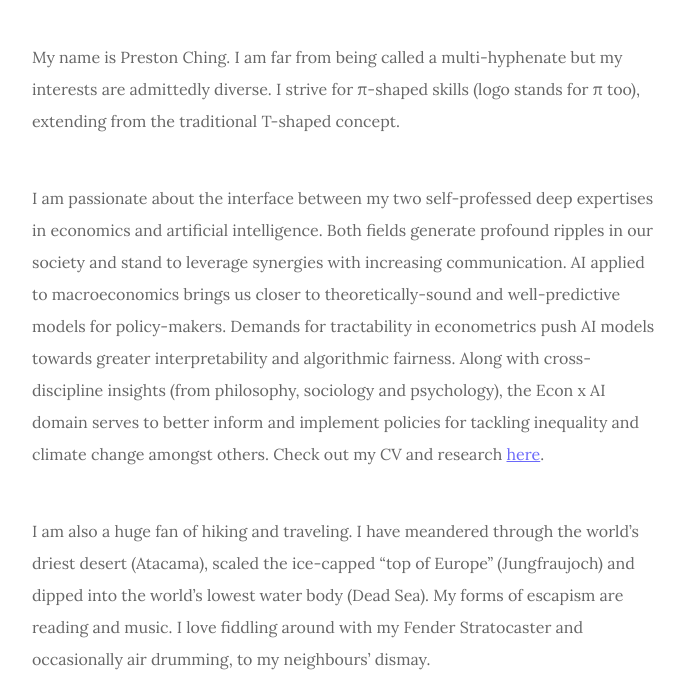
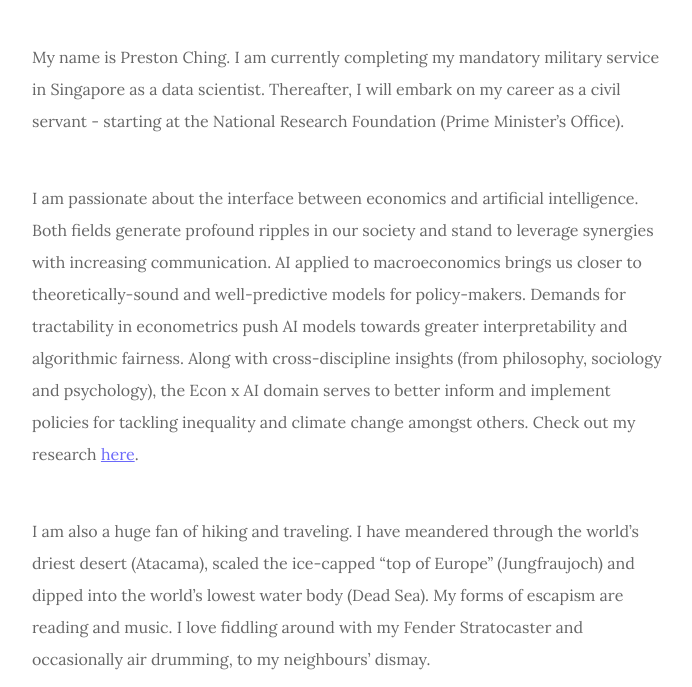
Before and after one commit to PrestonChing/prestonching.github.io, a Jekyll site: the page built from _pages/about.md, in a window 1280 px wide and 900 px high, scrolled down 476 px, cut to the strip 213-900 px from the top of the window. Shown: the whole strip, without its empty margins (293-985 px from the left). Built offline with Jekyll 4.4.1, drawn with Linux system fonts in a browser that asks for light colours.

Commit message:
edit about me

```diff
--- a/_pages/about.md
+++ b/_pages/about.md
@@ -5,8 +5,8 @@ permalink: /about/
 image: '/assets/img/About_Me.jpg'
 ---
 
-My name is Preston Ching. I am far from being called a multi-hyphenate but my interests are admittedly diverse. I strive for π-shaped skills (logo stands for π too), extending from the traditional T-shaped concept.
+My name is Preston Ching. I am currently completing my mandatory military service in Singapore as a data scientist. Thereafter, I will embark on my career as a civil servant - starting at the National Research Foundation (Prime Minister's Office).
 
-I am passionate about the interface between my two self-professed deep expertises in economics and artificial intelligence. Both fields generate profound ripples in our society and stand to leverage synergies with increasing communication. AI applied to macroeconomics brings us closer to theoretically-sound and well-predictive models for policy-makers. Demands for tractability in econometrics push AI models towards greater interpretability and algorithmic fairness. Along with cross-discipline insights (from philosophy, sociology and psychology), the Econ x AI domain serves to better inform and implement policies for tackling inequality and climate change amongst others. Check out my CV and research <a href="{{site.baseurl}}/cv/">here</a>.
+I am passionate about the interface between economics and artificial intelligence. Both fields generate profound ripples in our society and stand to leverage synergies with increasing communication. AI applied to macroeconomics brings us closer to theoretically-sound and well-predictive models for policy-makers. Demands for tractability in econometrics push AI models towards greater interpretability and algorithmic fairness. Along with cross-discipline insights (from philosophy, sociology and psychology), the Econ x AI domain serves to better inform and implement policies for tackling inequality and climate change amongst others. Check out my research <a href="{{site.baseurl}}/cv/">here</a>.
 
-I am also a huge fan of hiking and traveling. I  have meandered through the world’s driest desert (Atacama), scaled the ice-capped “top of Europe” (Jungfraujoch) and dipped into the world’s lowest water body (Dead Sea). My forms of escapism are reading and music. I love fiddling around with my Fender Stratocaster and occasionally air drumming, to my neighbours’ dismay.
+I am also a huge fan of hiking and traveling. I have meandered through the world’s driest desert (Atacama), scaled the ice-capped “top of Europe” (Jungfraujoch) and dipped into the world’s lowest water body (Dead Sea). My forms of escapism are reading and music. I love fiddling around with my Fender Stratocaster and occasionally air drumming, to my neighbours’ dismay.
```
